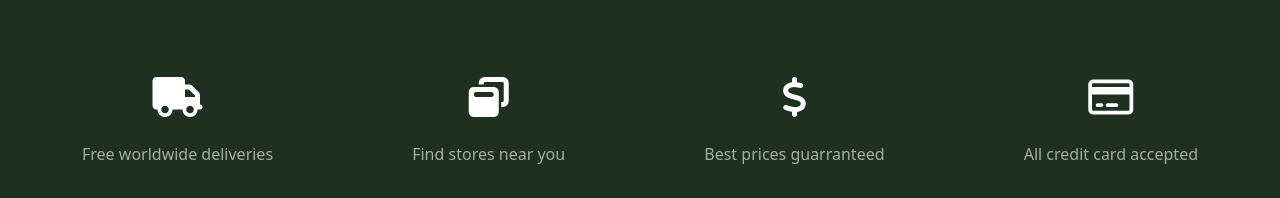
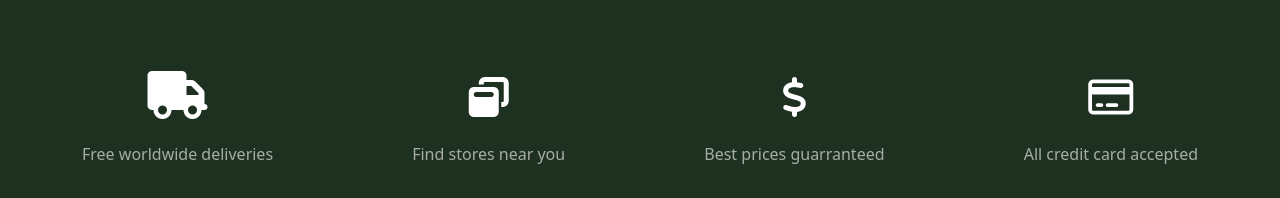
Before and after one commit to Manuell00/proj-html-vuejs, a Vue app: page / in a window 1280 px wide. In both pictures the pointer is over the icon 177 px from the left and 6224 px from the top of the page. Shown: the part 6115-6313 px from the top of the page. Built offline with nearby package versions, Linux system fonts and the light colour scheme.

Commit message:
Conclusione MainUsers

```diff
--- a/src/components/MainUsers.vue
+++ b/src/components/MainUsers.vue
@@ -418,15 +418,27 @@ export default {
         height: 300px;
         color: white;
 
+        .light {
+            opacity: 0.6;
+        }
+
         i {
             font-size: 40px;
             display: block;
             padding-bottom: 25px;
+            transition: transform 0.7s;
+
+            &:hover {
+                transform: scale(1.2);
+
+                .light {
+                    font-size: 5px;
+                    text-decoration: underline;
+                }
+
+            }
         }
 
-        .light {
-            opacity: 0.6;
-        }
     }
 }
 </style>
```
